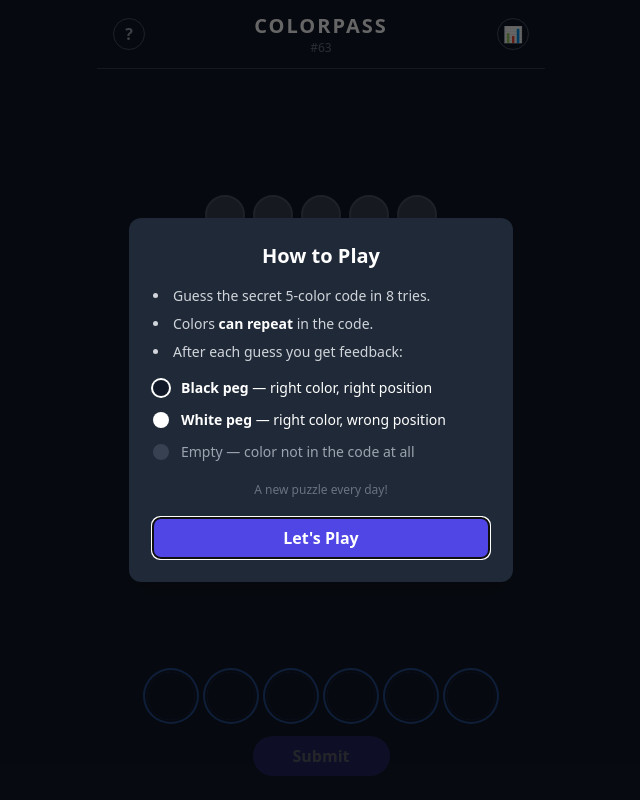
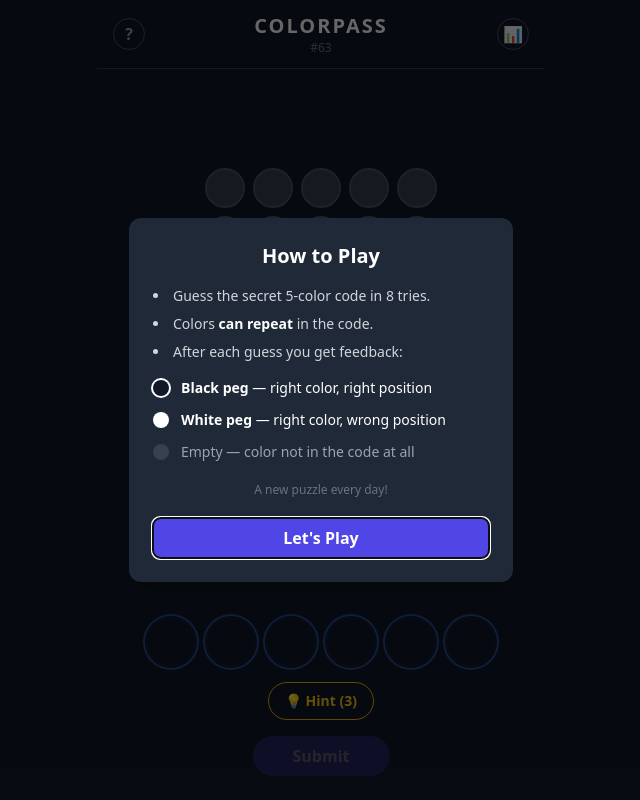
Before and after one commit to dirkcallaway/colorpass, a Nuxt app: page / in a window 1280 px wide. Shown: the whole page, without its empty margins (319-959 px from the left). Built offline with nearby package versions, Linux system fonts and the light colour scheme.

Commit message:
Wired up the hint logic.

```diff
--- a/app/components/GameBoard.vue
+++ b/app/components/GameBoard.vue
@@ -7,19 +7,20 @@ const props = defineProps<{
   currentGuess: (ColorId | null)[];
   status: 'playing' | 'won' | 'lost';
   maxGuesses: number;
+  hintedSlots: Record<number, ColorId>;
 }>();
 
 const emit = defineEmits<{ removeColor: [index: number] }>();
 
 const rows = computed(() => {
-  const result: { colors: (ColorId | null)[], feedback: any, isActive: boolean }[] = [];
+  const result: { colors: (ColorId | null)[], feedback: any, isActive: boolean, hintedSlots?: Record<number, ColorId> }[] = [];
 
   for (const guess of props.guesses) {
     result.push({ colors: guess.colors, feedback: guess.feedback, isActive: false });
   }
 
   if (props.status === 'playing') {
-    result.push({ colors: props.currentGuess, feedback: undefined, isActive: true });
+    result.push({ colors: props.currentGuess, feedback: undefined, isActive: true, hintedSlots: props.hintedSlots });
   }
 
   const remaining = props.maxGuesses - result.length;
@@ -39,6 +40,7 @@ const rows = computed(() => {
       :colors="row.colors"
       :feedback="row.feedback"
       :is-active="row.isActive"
+      :hinted-slots="row.hintedSlots"
       @remove="emit('removeColor', $event)"
     />
   </div>
--- a/app/pages/index.vue
+++ b/app/pages/index.vue
@@ -6,7 +6,7 @@ const {
   guesses, currentGuess, status, stats,
   puzzleNumber, secretCode,
   canSubmit, addColor, removeColor, submitGuess, buildShareText,
-  MAX_GUESSES
+  MAX_GUESSES, hintsRemaining, hintedSlots, useHint
 } = useGameState();
 
 const showHelp  = ref(false);
@@ -63,6 +63,7 @@ onMounted(() => {
           :current-guess="currentGuess"
           :status="status"
           :max-guesses="MAX_GUESSES"
+          :hinted-slots="hintedSlots"
           @remove-color="removeColor"
         />
       </div>
@@ -70,6 +71,15 @@ onMounted(() => {
       <template v-if="status === 'playing'">
         <div class="flex flex-col items-center gap-4 w-full">
           <ColorPicker @pick="addColor" />
+          <div class="flex items-center gap-2">
+            <button
+              :disabled="hintsRemaining === 0"
+              class="px-4 py-2 rounded-full text-sm font-semibold border border-yellow-500 text-yellow-400 disabled:opacity-30 hover:bg-yellow-500/20 transition"
+              @click="useHint"
+            >
+              💡 Hint ({{ hintsRemaining }})
+            </button>
+          </div>
           <button
             :disabled="!canSubmit"
             class="px-10 py-2 rounded-full font-bold bg-indigo-600 disabled:opacity-30 hover:bg-indigo-500 active:scale-95 transition"
```
